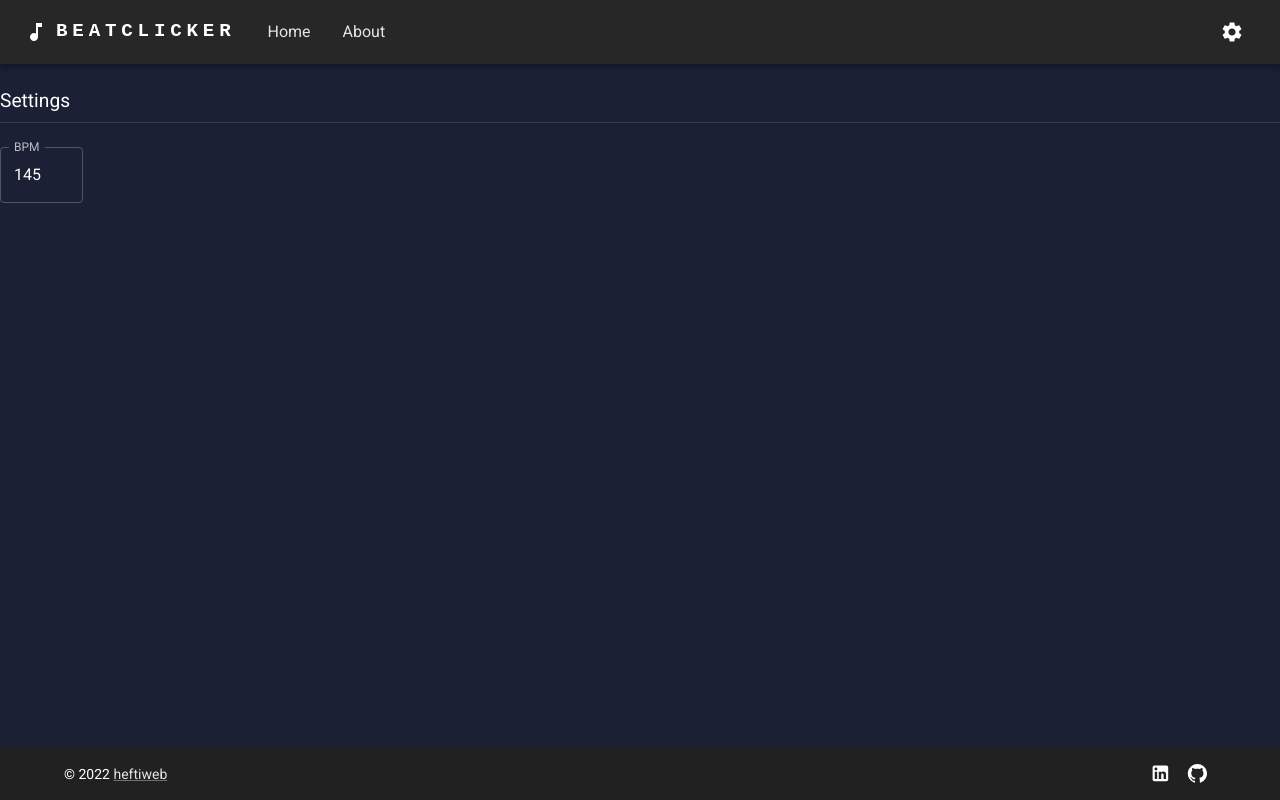
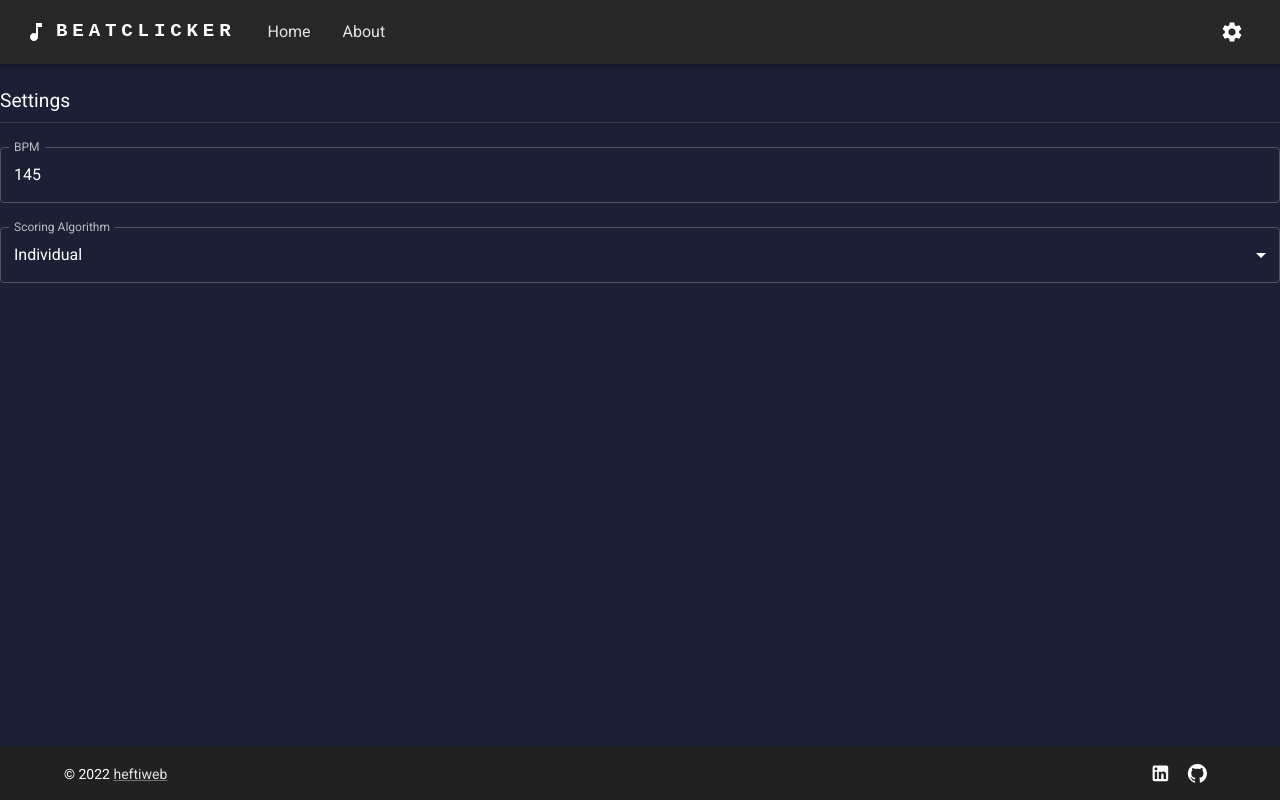
Before and after one commit to roadrunner21/react-ts-beatclicker, a React (Create React App) app: page /settings in a window 1280 px wide. Built offline with nearby package versions, Linux system fonts and the light colour scheme.

Commit message:
Implemented individual scoring algorithm and set as default

```diff
--- a/src/app/store.ts
+++ b/src/app/store.ts
@@ -1,7 +1,7 @@
 import { configureStore } from "@reduxjs/toolkit";
 import {gameReducer} from "../features/game/gameSlice";
 import {runtimeReducer} from "../features/runtime/runtimeSlice";
-import {selectSettings, settingsReducer} from "../features/settings/settingsSlice";
+import {settingsReducer} from "../features/settings/settingsSlice";
 import type {Action, ThunkAction} from "@reduxjs/toolkit";
 
 const item = localStorage.getItem("reduxState");
--- a/src/features/results/Results.tsx
+++ b/src/features/results/Results.tsx
@@ -8,11 +8,12 @@ import {resetRuntime, selectRuntime} from "../runtime/runtimeSlice";
 import {selectSettings} from "../settings/settingsSlice";
 
 function Results() {
+    const dispatch = useAppDispatch();
     const {userTimestamps, startTimestamp} = useAppSelector(selectRuntime);
-    const {bpm} = useAppSelector(selectSettings);
-    const expectedTimestamps = useExpectedTimestamps(startTimestamp, bpm, userTimestamps.length);
+    const {bpm, scoringAlgorithm} = useAppSelector(selectSettings);
+    const expectedTimestamps = useExpectedTimestamps(startTimestamp, bpm, userTimestamps, scoringAlgorithm);
+
     const {score, differences} = useScore(expectedTimestamps, userTimestamps);
-    const dispatch = useAppDispatch();
 
     const handleTryAgain = () => {
         dispatch(setMode(GAME_READY));
@@ -37,10 +38,9 @@ function Results() {
                               differences={differences}/>
             </Box>
             <Button onClick={handleTryAgain}
-                    sx={{ display: "block", margin: "auto" }}
+                    sx={{display: "block", margin: "auto"}}
                     variant={"outlined"}>
-                Try
-                again
+                Try again
             </Button>
         </Container>
     );
--- a/src/features/settings/Settings.tsx
+++ b/src/features/settings/Settings.tsx
@@ -1,16 +1,21 @@
 import React, {useCallback} from "react";
 import {useDispatch, useSelector} from "react-redux";
-import {Box, Divider, TextField} from "@mui/material";
+import {Box, Divider, FormControl, InputLabel, MenuItem, Select, TextField} from "@mui/material";
 import Typography from "@mui/material/Typography";
-import {selectSettings, setBpm} from "./settingsSlice";
+import {SCORING_CUMULATIVE, SCORING_INDIVIDUAL, selectSettings, setBpm, setScoringAlgorithm} from "./settingsSlice";
+import type {ScoringAlgorithms} from "./settingsSlice"
+import type {SelectChangeEvent} from "@mui/material";
 
 const Settings = () => {
-    const {bpm} = useSelector(selectSettings);
+    const {bpm, scoringAlgorithm} = useSelector(selectSettings);
     const dispatch = useDispatch();
 
-    // avoid creating a new function on every re-render
     const handleBpmChange = useCallback((event: React.ChangeEvent<HTMLInputElement>) => {
         dispatch(setBpm(+event.target.value));
+    }, [dispatch]);
+
+    const handleScoringAlgorithmChange = useCallback((event: SelectChangeEvent<ScoringAlgorithms>) => {
+        dispatch(setScoringAlgorithm(event.target.value as ScoringAlgorithms));
     }, [dispatch]);
 
     return (
@@ -21,12 +26,8 @@ const Settings = () => {
                 Settings
             </Typography>
             <Divider/>
-            <Box
-                display="flex"
-                justifyContent="space-between"
-                alignItems={"center"}
-                lineHeight={1}
-                py={2}>
+            <Box py={2}>
+                <FormControl fullWidth>
                     <TextField
                         type="number"
                         InputProps={{
@@ -39,9 +40,29 @@ const Settings = () => {
                         onChange={handleBpmChange}
                         value={bpm}
                     />
+                </FormControl>
+                <FormControl fullWidth>
+                    <InputLabel id="scoring-algorithm-label">
+                        Scoring Algorithm
+                    </InputLabel>
+                    <Select
+                        labelId="scoring-algorithm-label"
+                        id="scoring-algorithm-select"
+                        value={scoringAlgorithm}
+                        label="Scoring Algorithm"
+                        onChange={handleScoringAlgorithmChange}
+                    >
+                        <MenuItem value={SCORING_CUMULATIVE}>
+                            Cumulative
+                        </MenuItem>
+                        <MenuItem value={SCORING_INDIVIDUAL}>
+                            Individual
+                        </MenuItem>
+                    </Select>
+                </FormControl>
             </Box>
         </>
     );
 };
 
-export { Settings };
+export {Settings};
--- a/src/features/settings/settingsSlice.tsx
+++ b/src/features/settings/settingsSlice.tsx
@@ -1,13 +1,22 @@
-import { createAction, createSlice } from "@reduxjs/toolkit";
+import {createAction, createSlice} from "@reduxjs/toolkit";
 import type {RootState} from "../../app/store";
 import type {PayloadAction, Slice} from "@reduxjs/toolkit";
 
+export const SCORING_CUMULATIVE = "SCORING_CUMULATIVE";
+export const SCORING_INDIVIDUAL = "SCORING_INDIVIDUAL";
+
+const scoringAlgorithmNames = [SCORING_CUMULATIVE, SCORING_INDIVIDUAL] as const;
+
+export type ScoringAlgorithms = typeof scoringAlgorithmNames[number];
+
 export interface SettingsState {
     bpm: number;
+    scoringAlgorithm: ScoringAlgorithms;
 }
 
 const initialState: SettingsState = {
     bpm: 145,
+    scoringAlgorithm: SCORING_INDIVIDUAL,
 };
 
 export const settingsSlice: Slice<SettingsState> = createSlice({
@@ -17,10 +26,14 @@ export const settingsSlice: Slice<SettingsState> = createSlice({
         setBpm: (state, action: PayloadAction<SettingsState["bpm"]>) => {
             state.bpm = action.payload;
         },
+        setScoringAlgorithm: (state, action: PayloadAction<SettingsState["scoringAlgorithm"]>) => {
+            state.scoringAlgorithm = action.payload;
+        }
     },
 });
 
 export const setBpm = createAction<SettingsState["bpm"]>("settings/setBpm");
+export const setScoringAlgorithm = createAction<SettingsState["scoringAlgorithm"]>("settings/setScoringAlgorithm");
 
 export const selectSettings = (state: RootState) => state.settings;
 
--- a/src/hooks/useExpectedTimestamps/index.ts
+++ b/src/hooks/useExpectedTimestamps/index.ts
@@ -1,21 +1,41 @@
-import { useMemo } from "react";
+import {useMemo} from "react";
+import {SCORING_CUMULATIVE} from "../../features/settings/settingsSlice";
+import type {ScoringAlgorithms} from "../../features/settings/settingsSlice";
 
 function useExpectedTimestamps(
     startTimestamp: number,
     bpm: number,
-    iterations: number,
+    userTimestamps: number[],
+    scoringAlgorithm: ScoringAlgorithms,
 ): number[] {
     return useMemo(() => {
+        if (scoringAlgorithm === SCORING_CUMULATIVE) {
             const expectedTimestamps = [];
-        for (let i = 0; i < iterations; i++) {
+            for (let i = 0; i < userTimestamps.length; i++) {
                 // Calculate the elapsed time in seconds since the start of the game
                 const elapsedTime = i * (60 / bpm);
+                let expectedTimestamp = 0;
+
                 // Calculate the expected time for this iteration based on the elapsed time and the BPM
-            const expectedTimestamp = startTimestamp + elapsedTime * 1000;
+                expectedTimestamp = startTimestamp + elapsedTime * 1000;
                 expectedTimestamps.push(expectedTimestamp);
             }
             return expectedTimestamps;
-    }, [startTimestamp, bpm, iterations]);
+        } else {
+            // Individual scoring
+            const expectedTimestamps = [startTimestamp];
+            for (let i = 1; i < userTimestamps.length; i++) {
+                // Calculate the elapsed time in seconds since the start of the game
+                const elapsedTime = (60 / bpm);
+                let expectedTimestamp = 0;
+
+                // Calculate the expected time for this iteration based on the previous user timestamp and the elapsed time
+                expectedTimestamp = userTimestamps[i - 1] + elapsedTime * 1000;
+                expectedTimestamps.push(expectedTimestamp);
+            }
+            return expectedTimestamps;
+        }
+    }, [userTimestamps, bpm, scoringAlgorithm, startTimestamp]);
 }
 
-export { useExpectedTimestamps };
+export {useExpectedTimestamps};
```
Lines whose indentation alone changed are shown as unchanged.
